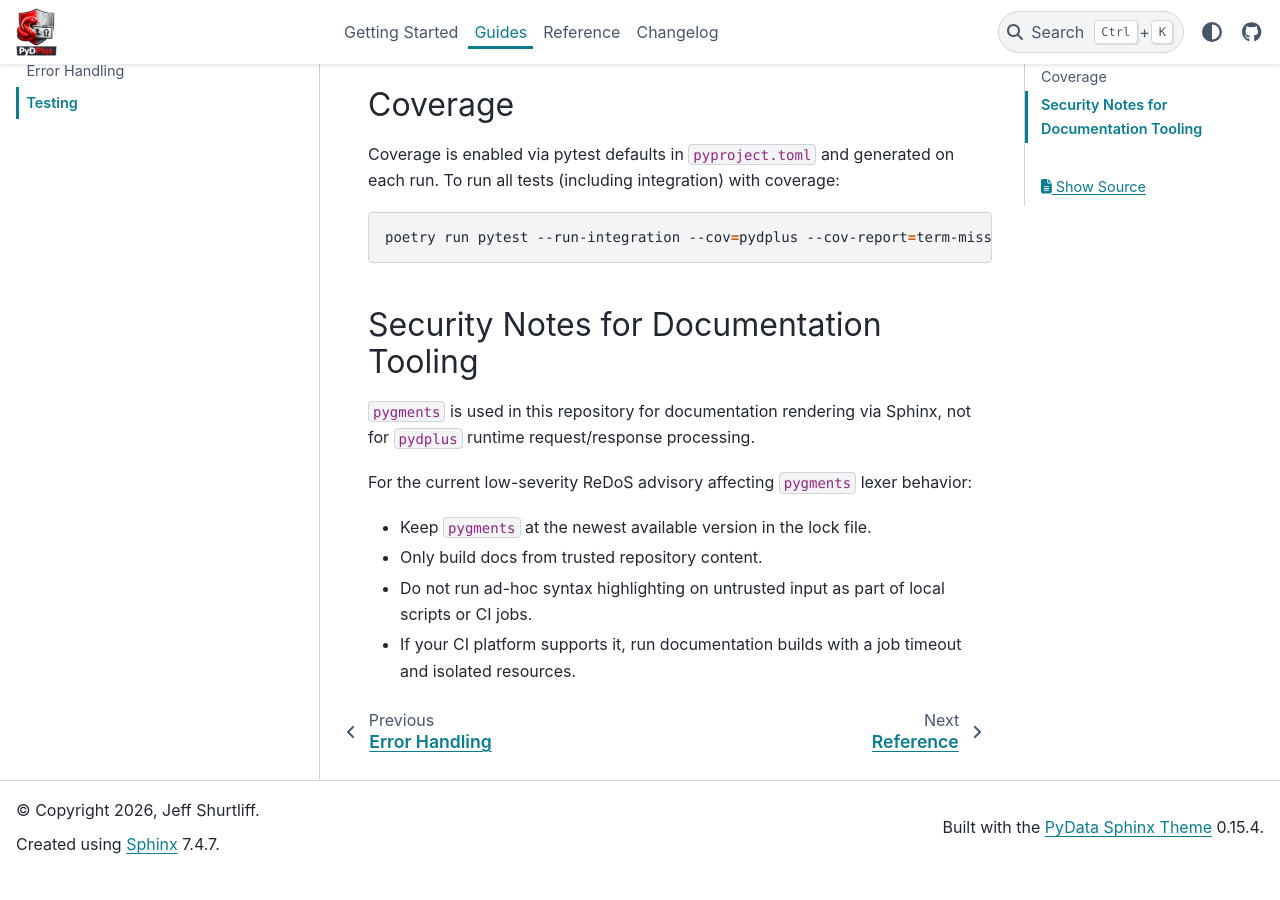
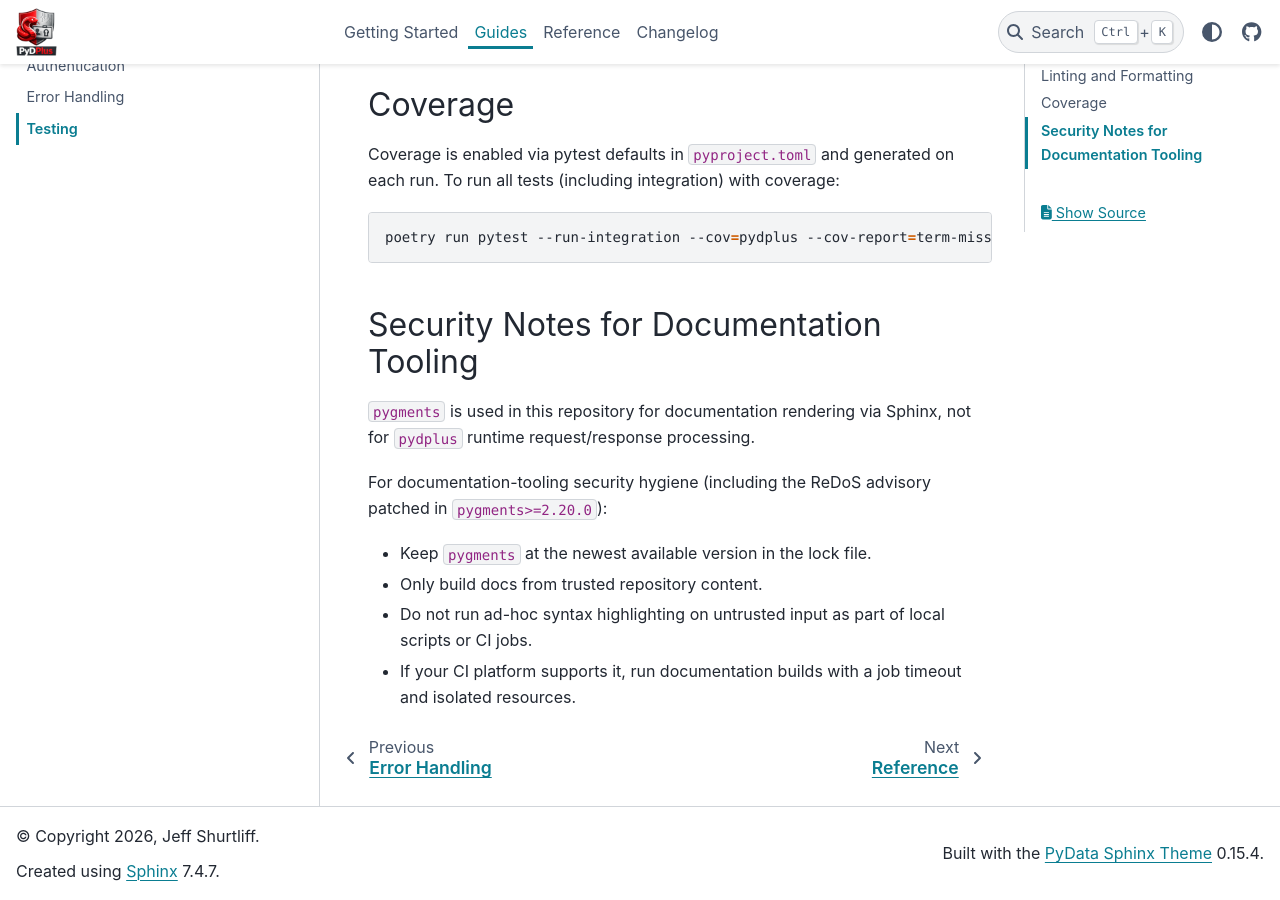
Before and after one commit to jeffshurtliff/pydplus, a Sphinx documentation site: the page built from docs/guides/testing.md, in a window 1280 px wide and 900 px high, scrolled down 1045 px. Built offline with Sphinx 7.4.7 and the PyData theme 0.15.4, drawn with Linux system fonts in a browser that asks for light colours; before the commit the page ends 1919 px from its top, so only the background shows below that.

Commit message:
Pinned pygments version to mitigate CVE-2026-4539

```diff
--- a/docs/guides/testing.md
+++ b/docs/guides/testing.md
@@ -50,7 +50,7 @@
 `pygments` is used in this repository for documentation rendering via Sphinx, not
 for `pydplus` runtime request/response processing.
 
-For the current low-severity ReDoS advisory affecting `pygments` lexer behavior:
+For documentation-tooling security hygiene (including the ReDoS advisory patched in `pygments>=2.20.0`):
 
 - Keep `pygments` at the newest available version in the lock file.
 - Only build docs from trusted repository content.
--- a/docs/requirements.txt
+++ b/docs/requirements.txt
@@ -1,5 +1,6 @@
 # Documentation build dependencies (for Read the Docs)
 Sphinx>=7.4.7,<8
+Pygments>=2.20.0                # Explicit pin to avoid CVE-2026-4539
 pydata-sphinx-theme>=0.15.4
 myst-parser>=3.0.1
 sphinx-favicon>=1.0.1
--- a/pyproject.toml
+++ b/pyproject.toml
@@ -106,6 +106,7 @@
 sphinx-favicon = "^1.0.1"
 ruff = "^0.15.8"
 twine = "^6.1.0"
+pygments = ">=2.20.0"   # Explicit pin to avoid CVE-2026-4539
 
 [tool.ruff]
 target-version = "py39"
```
Also changed, not shown: CONTRIBUTING.md (+1 -1 lines), docs/CHANGELOG.md (+1 -0 lines), 1 other file.
